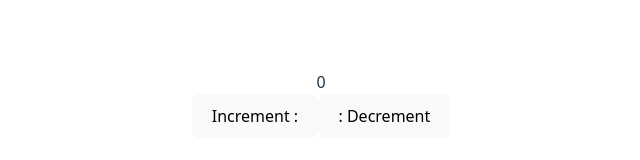
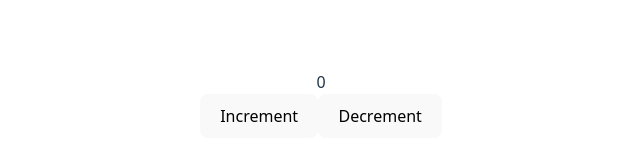
Before and after one commit to bblack-jewENT/Todo-List_React, a React (Vite) app: page / in a window 1280 px wide. Shown: the part 296-456 px from the top of the page, without its empty margins (319-959 px from the left). Built offline with nearby package versions, Linux system fonts and the light colour scheme.

Commit message:
Remove colon and extra spaces.

```diff
--- a/src/App.tsx
+++ b/src/App.tsx
@@ -11,13 +11,15 @@ const OtherComponent = ({ count }: { count: number }) => {
   const increment = useCounterStore((state) => state.increment);
   const decrement = useCounterStore((state) => state.decrement);
 
-  return <div>
-            {count}
-            <div>
-              <button onClick={increment}>Increment :</button>
-              <button onClick={decrement}>: Decrement</button>
-            </div>
-         </div>;
+  return (
+    <div>
+      {count}
+      <div>
+        <button onClick={increment}>Increment</button>
+        <button onClick={decrement}>Decrement</button>
+      </div>
+    </div>
+  );
 };
 
 export default App;
```
